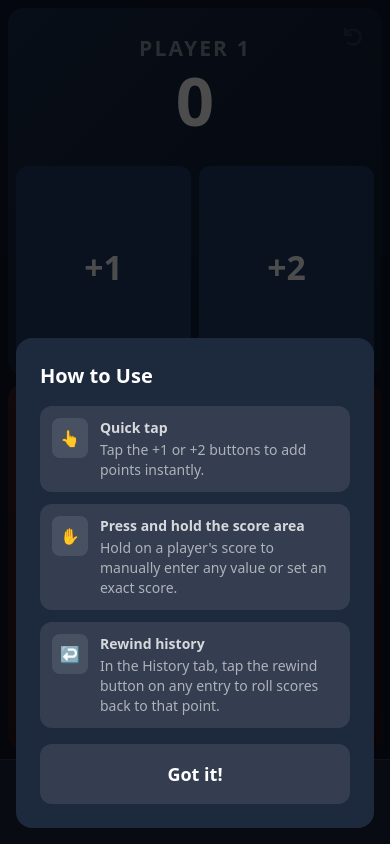
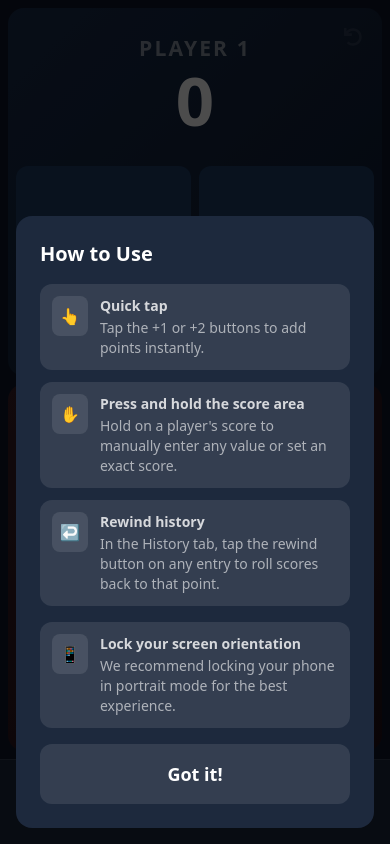
Before and after one commit to balthazarely/easy-cribbage, a React (Vite) app: page / in a window 390 px wide. Built offline with nearby package versions, Linux system fonts and the light colour scheme.

Commit message:
comment to tell phone users to lock orientation

```diff
--- a/src/components/GuideModal.tsx
+++ b/src/components/GuideModal.tsx
@@ -30,6 +30,13 @@ export default function GuideModal({ onClose }: GuideModalProps) {
             </div>
           </div>
         </div>
+        <div className="flex items-start gap-3 bg-white/10 rounded-xl p-3 text-sm">
+          <span className="bg-white/10 rounded-lg p-2 text-base">📱</span>
+          <div className="flex flex-col gap-0.5">
+            <span className="font-semibold opacity-80">Lock your screen orientation</span>
+            <span className="opacity-60">We recommend locking your phone in portrait mode for the best experience.</span>
+          </div>
+        </div>
         <button
           onClick={onClose}
           className="w-full py-4 rounded-xl bg-white/10 active:bg-white/20 font-semibold text-lg"
```
